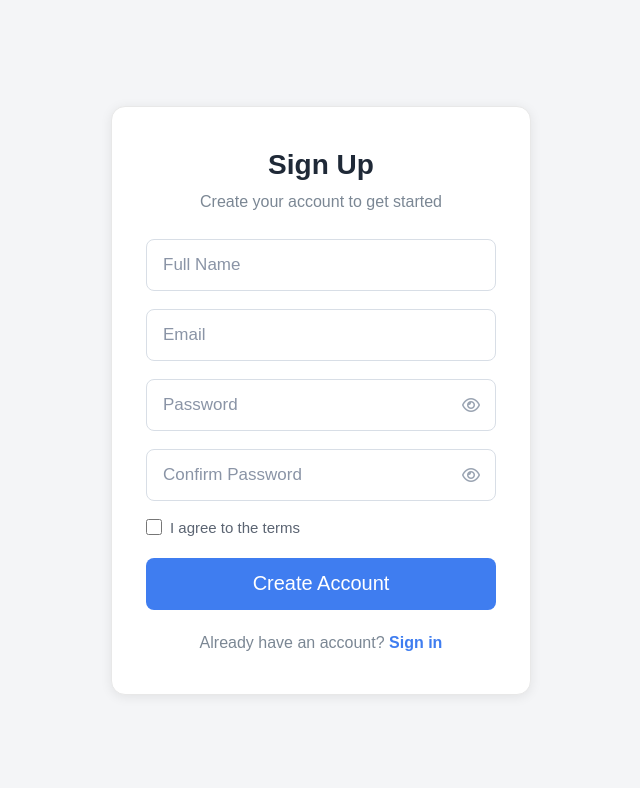
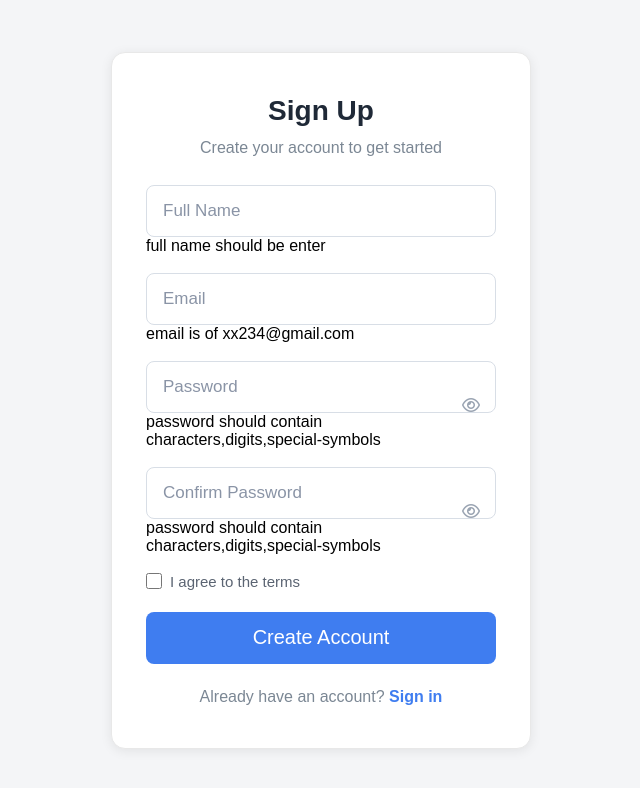
Before and after one commit to Dev-Jashjeet/Personal-Finance-Manager, a plain HTML site: page signup.html in a window 1280 px wide. Shown: the whole page, without its empty margins (319-959 px from the left). Drawn offline with Linux system fonts and the light colour scheme.

Commit message:
sign up page setup

```diff
--- a/signup.html
+++ b/signup.html
@@ -11,28 +11,35 @@
   />
 </head>
 <body>
+  <div class="loader-cont">
+    <div class="loader"></div>
+  </div>
   <div class="signup-container">
     <div class="signup-card">
       <h1>Sign Up</h1>
       <p>Create your account to get started</p>
 
-      <form>
+      <!-- <form> -->
         <div class="input-group">
           <input type="text" placeholder="Full Name" required />
+          <span class="spanErr">full name should be enter</span>
         </div>
 
         <div class="input-group">
           <input type="email" placeholder="Email" required />
+          <span class="spanErr">email is of xx234@gmail.com</span>
         </div>
 
         <div class="input-group password-group">
           <input type="password" placeholder="Password" required />
           <i class="fa-regular fa-eye"></i>
+          <span class="spanErr">password should contain characters,digits,special-symbols</span>
         </div>
 
         <div class="input-group password-group">
           <input type="password" placeholder="Confirm Password" required />
           <i class="fa-regular fa-eye"></i>
+          <span class="spanErr">password should contain characters,digits,special-symbols</span>
         </div>
 
         <div class="options">
@@ -43,7 +50,7 @@
         </div>
 
         <button type="submit">Create Account</button>
-      </form>
+      <!-- </form> -->
 
       <div class="bottom-text">
         Already have an account? <a href="#">Sign in</a>
@@ -51,7 +58,7 @@
     </div>
   </div>
 </body>
-  <script type="module" src="./js/signup.js"></script>
+<script type="module" src="./js/signup.js"></script>
 </html>
 
 <!-- HTML DONE -->
```
